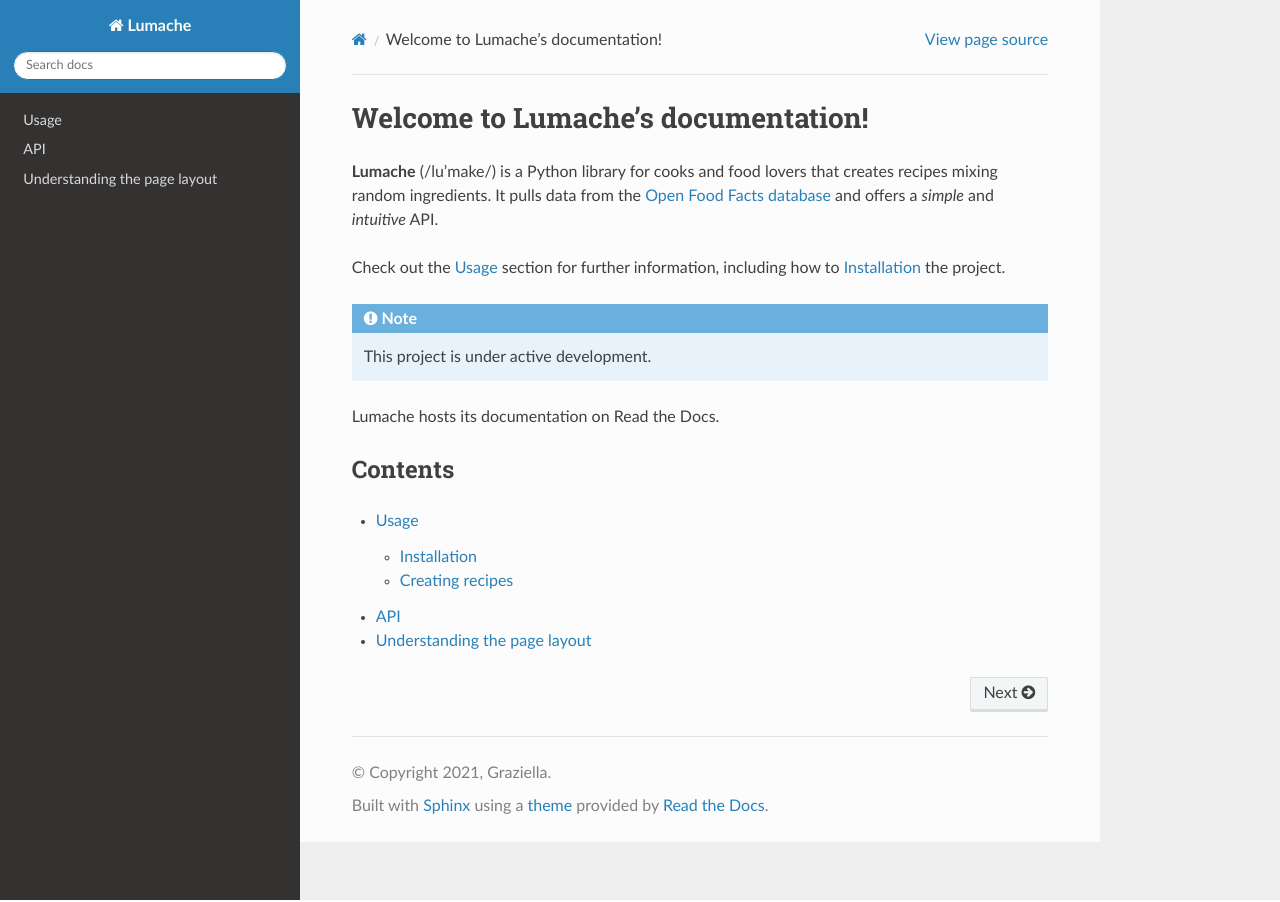
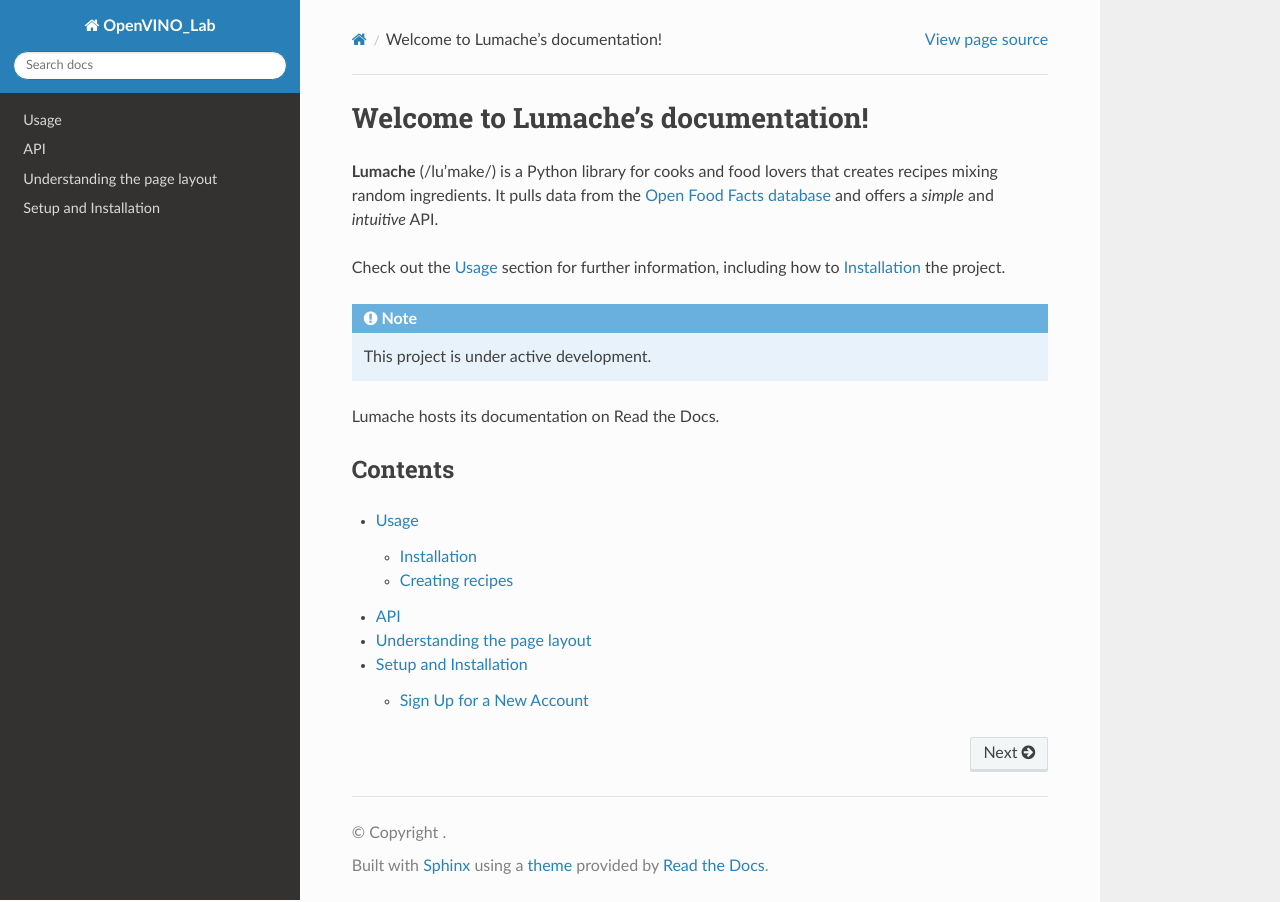
Before and after one commit to Rishabkashyap14/OpenVINO_Lab, a Sphinx documentation site: the page built from docs/source/index.rst, in a window 1280 px wide. Built offline with Sphinx 7.4.7 and the Read the Docs theme 3.1.0, drawn with Linux system fonts in a browser that asks for light colours.

Commit message:
First Major commit to new project

```diff
--- a/docs/source/conf.py
+++ b/docs/source/conf.py
@@ -2,9 +2,9 @@
 
 # -- Project information
 
-project = 'Lumache'
-copyright = '2021, Graziella'
-author = 'Graziella'
+project = 'OpenVINO_Lab'
+copyright = ''
+author = 'Rishab Kashyap'
 
 release = '0.1'
 version = '0.1.0'
--- a/docs/source/index.rst
+++ b/docs/source/index.rst
@@ -22,3 +22,4 @@
    usage
    api
    test_page
+   Tiber_Setup
```
Also changed, not shown: docs/source/Tiber_Setup.rst (added, +17 -0 lines), docs/Images/Intel_Tiber_Homescreen.png (added).
